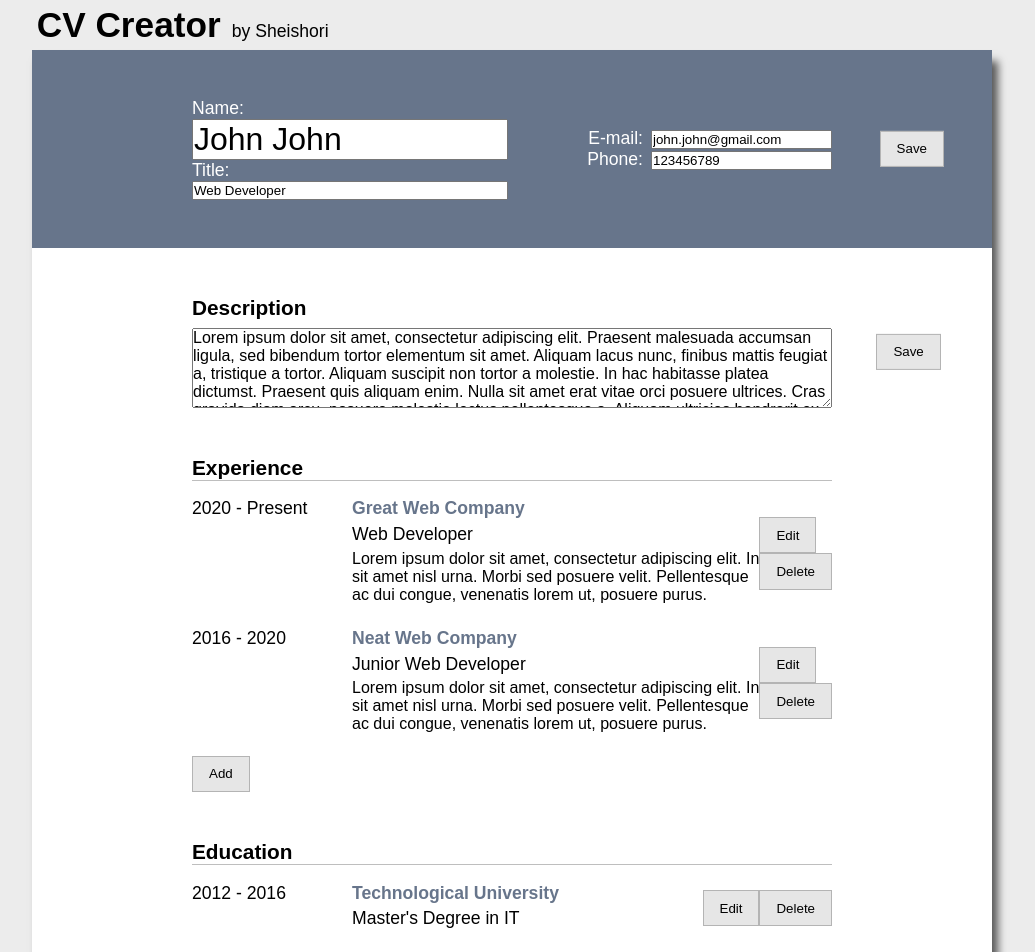
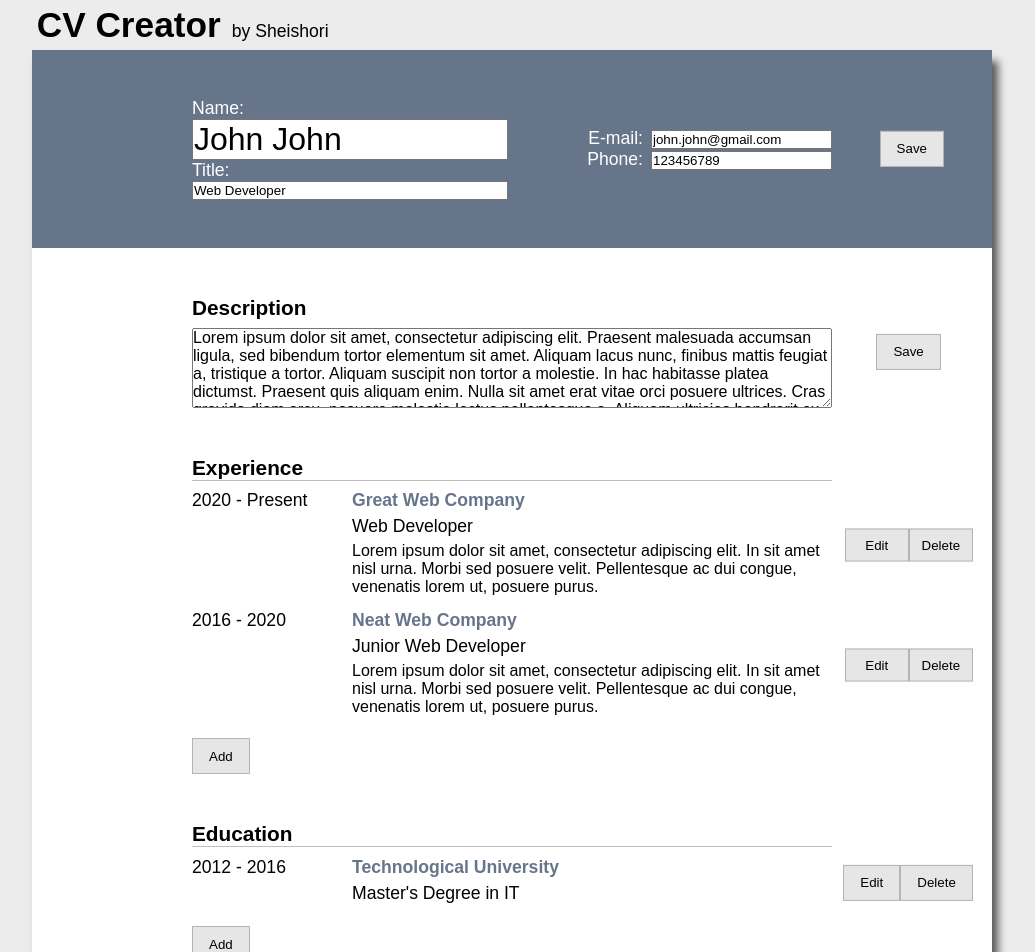
Before and after one commit to Sheishori/cv-creator, a React (Create React App) app: page / in a window 1280 px wide. Shown: the top 952 px of the page, without its empty margins (128-1163 px from the left). Built offline with nearby package versions, Linux system fonts and the light colour scheme.

Commit message:
Move Experience and Education elements buttons to the side

```diff
--- a/src/components/Education.js
+++ b/src/components/Education.js
@@ -180,7 +180,7 @@ class Education extends React.Component {
 		return (
 			<div id='Education'>
 				<h3>Education</h3>
-				<ul>
+				<ul className='all'>
 					{state.education.map((element) => {
 						return (
 							<li key={element.id}>
--- a/src/components/Experience.js
+++ b/src/components/Experience.js
@@ -203,7 +203,7 @@ class Experience extends React.Component {
 		return (
 			<div id='Experience'>
 				<h3>Experience</h3>
-				<ul>
+				<ul className='all'>
 					{state.experience.map((element) => {
 						return (
 							<li key={element.id}>
--- a/src/styles/Education.css
+++ b/src/styles/Education.css
@@ -1,11 +1,11 @@
-#Education ul {
+#Education form ul {
 	list-style: none;
 	display: grid;
 	grid-template-columns: auto 1fr;
 	align-items: center;
 }
 
-#Education li {
+#Education form li {
 	display: contents;
 }
 
@@ -36,3 +36,19 @@
 	font-weight: 600;
 	color: rgb(103, 117, 139);
 }
+
+#Education .all li {
+	list-style: none;
+	position: relative;
+}
+
+#Education .buttons {
+	position: absolute;
+	top: 50%;
+	right: -22%;
+	transform: translate(0, -50%);
+}
+#Experience .buttons button {
+	padding: 0.5rem 0;
+	width: 4rem;
+}
--- a/src/styles/Experience.css
+++ b/src/styles/Experience.css
@@ -1,11 +1,11 @@
-#Experience ul {
+#Experience form ul {
 	list-style: none;
 	display: grid;
 	grid-template-columns: auto 1fr;
 	align-items: center;
 }
 
-#Experience li {
+#Experience form li {
 	display: contents;
 }
 
@@ -40,3 +40,20 @@
 .tasks {
 	font-size: 1rem;
 }
+
+#Experience .all li {
+	list-style: none;
+	position: relative;
+}
+
+#Experience .buttons {
+	position: absolute;
+	top: 50%;
+	right: -22%;
+	transform: translate(0, -50%);
+}
+
+#Experience .buttons button {
+	padding: 0.5rem 0;
+	width: 4rem;
+}
```
